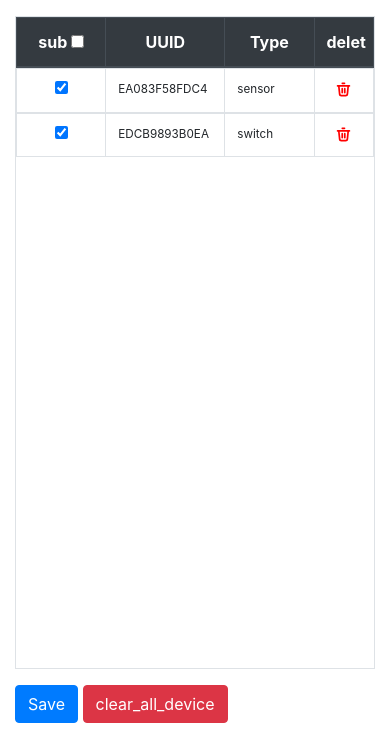
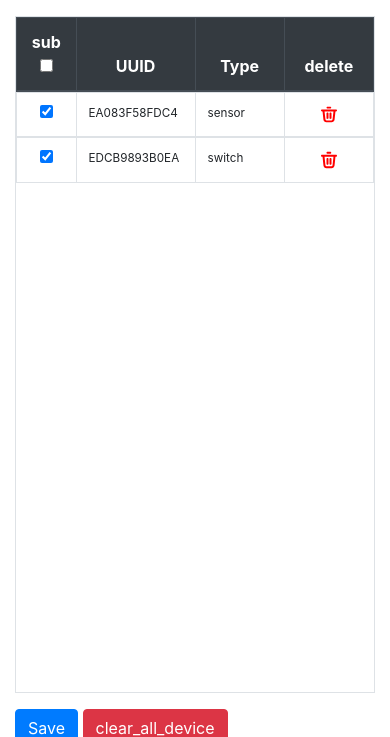
Before and after one commit to bo-han-kao/flask_login, a Flask app: page /Device_management in a window 390 px wide. Shown: the part 56-793 px from the top of the page. Run offline with Flask 2, Linux system fonts and the light colour scheme; a user stored in the database is signed in; data comes from the database, SQL or seed files in the repository; both versions use the stored data as it was after the commit; data that the repository does not hold is empty; some libraries are stand-ins or nearby versions.

Commit message:
修正ios畫面前

```diff
--- a/app/routes.py
+++ b/app/routes.py
@@ -118,7 +118,8 @@ def register():
                 line_uuid=request.form['Line_uuid']
                 user=User(username=user,password=password,Line_uuid=line_uuid)
             else:
-                user=User(username=user,password=password)
+                user=User(username=user,password=password,Line_uuid='test')
+
             db.session.add(user)
             db.session.commit()
             return redirect(url_for('login'))
--- a/app/static/css/Device_management.css
+++ b/app/static/css/Device_management.css
@@ -67,7 +67,7 @@ th {
 
 @media screen and (max-width:990px) {
     tr img {
-        width: 50%;
+        width: 30%;
     }
 
 }
--- a/app/static/js/Device_management.js
+++ b/app/static/js/Device_management.js
@@ -82,10 +82,10 @@ $(document).ready(function () {
                     for (let i = 0; i < returnData.length; i++) {
                         // console.log(returnData[i].device)
                         str += '<tr id=' + returnData[i].device + ' name=' + returnData[i].deviceType + '>'
-                        str += ' <th class="col-sm-2 col-3"></th>'
+                        str += ' <th class="col-sm-2 col-2"></th>'
                         str += ' <td class="col-sm-4 col-4" ><a href="/powermeter?devicename=' + returnData[i].device + '">' + returnData[i].device + '</a></td>'
                         str += ' <td class="col-sm-4 col-3">' + returnData[i].deviceType + '</td>'
-                        str += ' <th class="col-sm-2 col-2" ></th>'
+                        str += ' <th class="col-sm-2 col-3" ></th>'
                         str += '</tr>'
                     }
 
--- a/app/templates/Device_management.html
+++ b/app/templates/Device_management.html
@@ -9,10 +9,10 @@
     <table class="table table-bordered" id="tab">
         <thead class="thead-dark d-flex">
             <tr class="">
-                <th class="col-sm-2 col-3"> sub <input type="checkbox" id="checkall" ></th>
-                <th class="col-sm-4 col-4">UUID</th>
+                <th class="col-sm-2 col-2 "> sub <input type="checkbox" id="checkall" ></th>
+                <th class="col-sm-4 col-4  ">UUID</th>
                 <th class="col-sm-4 col-3">Type</th>
-                <th class="col-sm-2 col-2">delet</th>
+                <th class="col-sm-2 col-3 ">delete</th>
 
                 <!-- <th scope="col">Handle</th> -->
             </tr>
@@ -26,11 +26,11 @@
                 <td class="col-4">Otto</td>
             </tr> -->
             {%for data in tabledata%}
-            <tr id={{data['Device_Mac']}}>
-                <th class="col-sm-2 col-3"><input type="checkbox" name="Checkbox[]"  aria-label="Checkbox for following text input" {{ "checked" if data['Device_status'] == True}}></th>
+            <tr  id={{data['Device_Mac']}}>
+                <th class="col-sm-2 col-2"><input type="checkbox" name="Checkbox[]"  aria-label="Checkbox for following text input" {{ "checked" if data['Device_status'] == True}}></th>
                 <td class="col-sm-4 col-4" >{{data['Device_Mac']}}</td>
                 <td class="col-sm-4 col-3"  >{{data['Device_type']}}</td>
-                <th class="col-sm-2 col-2" ><img src="{{url_for('static',filename='img/Device_management/delete.svg')}}" alt=""></th>
+                <th class="col-sm-2 col-3" ><img src="{{url_for('static',filename='img/Device_management/delete.svg')}}" alt=""></th>
             </tr>
             {%endfor%}
         </tbody>
```
Also changed, not shown: app.db.
